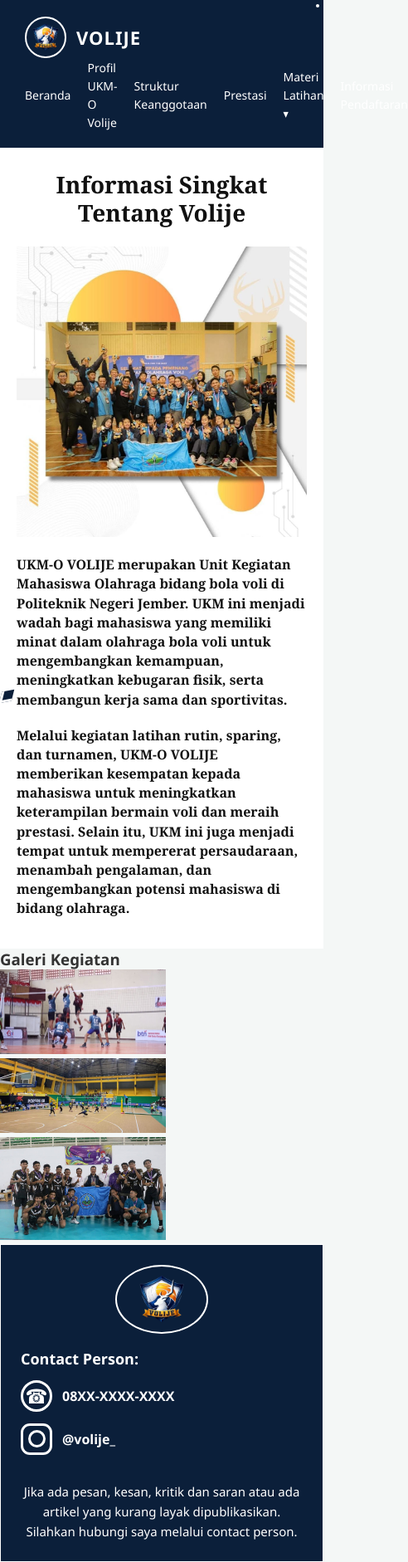
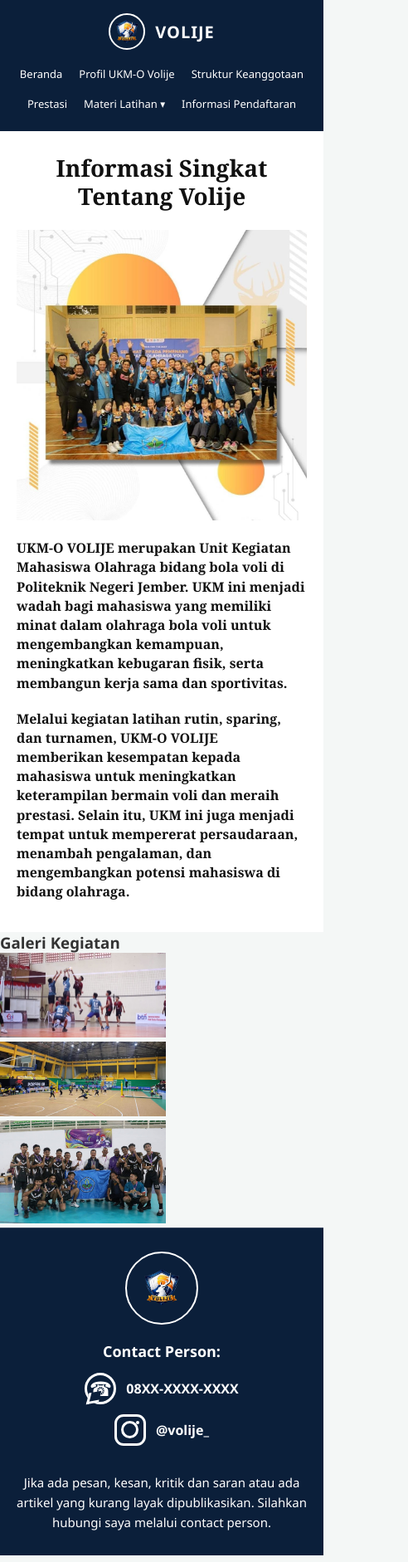
Before and after one commit to alzoraauliaa/projectvolije, a plain HTML site: page index.html in a window 390 px wide. Shown: the whole page at 83% size, 492 px wide, since content can reach past the window. Drawn offline with Linux system fonts and the light colour scheme.

Commit message:
menambahkan responsive dan memperbaiki footer dan header oleh ZORA

```diff
--- a/index.html
+++ b/index.html
@@ -1,5 +1,6 @@
 <!doctype html>
 <html lang="id">
+    <meta name="viewport" content="width=device-width, initial-scale=1.0">
     <head>
         <meta charset="UTF-8" />
         <!-- Mengatur karakter encoding ke UTF-8 (mendukung teks universal) -->
--- a/style.css
+++ b/style.css
@@ -15,15 +15,11 @@ body {
 header {
     background-color: #0b1f3a; /* Warna biru navy tua yang elegan */
     color: #ffffff;
-    padding: 20px 30px;
-}
-
-/* Mengatur tata letak logo/nama dan navigasi agar sejajar (Flexbox) */
-header {
+    padding: 16px clamp(20px, 4vw, 48px);
     display: flex;
     justify-content: space-between;
     align-items: center;
-    flex-wrap: wrap;
+    gap: 24px;
 }
 
 /* Wadah Logo dan Nama Organisasi */
@@ -31,6 +27,7 @@ header div:first-child {
     display: flex;
     align-items: center;
     gap: 12px; /* Jarak antara logo dan teks */
+    flex-shrink: 0;
 }
 
 header div:first-child span {
@@ -42,37 +39,46 @@ header div:first-child span {
 /* Mengatur ukuran, bentuk bulat, dan tata letak logo di header */
 header div:first-child img {
     width: 50px;
+    height: 50px;
+    flex: 0 0 50px;
     object-fit: cover;
     border-radius: 50%;
     border: 2px solid #ffffff;
 }
 
-/* Memastikan teks "VOLIJE" dan logo sejajar di tengah secara vertikal */
-header div:first-child {
-    display: flex;
-    align-items: center;
-    gap: 12px;
+header nav {
+    min-width: 0;
+    margin-left: auto;
 }
 
 /* Navigasi Menu */
 header nav ul {
     list-style: none;
     display: flex;
-    gap: 20px;
+    flex-wrap: wrap;
+    justify-content: flex-end;
     align-items: center;
+    gap: 4px;
 }
 
 header nav ul li a {
+    display: block;
     color: #ffffff;
+    padding: 9px 10px;
+    border-radius: 8px;
     text-decoration: none;
     font-size: 14px;
     font-weight: 500;
-    transition: color 0.3s ease;
+    white-space: nowrap;
+    transition:
+        color 0.3s ease,
+        background-color 0.3s ease;
 }
 
 /* Efek hover saat kursor diarahkan ke menu */
 header nav ul li a:hover {
     color: #4da6ff;
+    background-color: rgba(255, 255, 255, 0.08);
 }
 
 /* Menghilangkan garis <hr> bawaan jika sudah diatur dengan border/padding CSS */
@@ -96,7 +102,7 @@ header nav ul li .dropdown-content {
     min-width: 180px;
     box-shadow: 0px 8px 16px rgba(0, 0, 0, 0.2);
     z-index: 99;
-    border-radius: 4px;
+    border-radius: 8px;
     overflow: hidden;
 }
 
@@ -120,6 +126,54 @@ header nav ul li .dropdown-content a:hover {
 /* Menampilkan dropdown ketika kursor diarahkan ke elemen li.dropdown */
 header nav ul li.dropdown:hover .dropdown-content {
     display: block;
+}
+
+@media (max-width: 960px) {
+    header {
+        flex-direction: column;
+        gap: 14px;
+        padding: 18px 24px;
+    }
+
+    header nav {
+        width: 100%;
+        margin-left: 0;
+    }
+
+    header nav ul {
+        justify-content: center;
+    }
+}
+
+@media (max-width: 560px) {
+    header {
+        gap: 12px;
+        padding: 16px 14px;
+    }
+
+    header div:first-child img {
+        width: 44px;
+        height: 44px;
+        flex-basis: 44px;
+    }
+
+    header div:first-child span {
+        font-size: 20px;
+    }
+
+    header nav ul {
+        gap: 2px;
+    }
+
+    header nav ul li a {
+        padding: 8px 9px;
+        font-size: 13px;
+    }
+
+    header nav ul li .dropdown-content {
+        left: 50%;
+        transform: translateX(-50%);
+    }
 }
 
 /* --- INTRO BERANDA --- */
@@ -401,30 +455,36 @@ header nav ul li.dropdown:hover .dropdown-content {
 /* --- FOOTER --- */
 footer.site-footer {
     display: grid;
-    grid-template-columns: minmax(140px, 0.8fr) minmax(240px, 1fr) minmax(
-            300px,
-            1.2fr
+    grid-template-columns: minmax(120px, 0.7fr) minmax(220px, 1fr) minmax(
+            0,
+            1.4fr
         );
     align-items: center;
-    gap: 36px;
-    min-height: 240px;
-    padding: 32px 3%;
+    gap: clamp(20px, 4vw, 48px);
+    min-height: 220px;
+    padding: 36px 5%;
     background-color: #0b1f3a;
-    border: 1px solid #ffffff;
+    border-top: 1px solid rgba(255, 255, 255, 0.18);
     color: #ffffff;
 }
 
 .footer-logos {
     display: flex;
     align-items: center;
+    justify-content: flex-start;
 }
 
 .footer-logos img {
-    width: 112px;
-    height: 112 px;
+    display: block;
+    width: 104px;
+    height: 104px;
     object-fit: contain;
     border: 2px solid #ffffff;
     border-radius: 50%;
+}
+
+.footer-contact {
+    min-width: 0;
 }
 
 .footer-contact h2 {
@@ -436,8 +496,9 @@ footer.site-footer {
     display: flex;
     align-items: center;
     gap: 12px;
-    width: fit-content;
-    margin: 0 0 14px;
+    width: max-content;
+    max-width: 100%;
+    margin: 0 0 12px;
     color: #ffffff;
     font-size: 16px;
     font-weight: 600;
@@ -449,7 +510,7 @@ footer.site-footer {
 }
 
 .footer-icon {
-    position: auto;
+    position: relative;
     display: inline-flex;
     flex: 0 0 38px;
     width: 38px;
@@ -503,6 +564,7 @@ footer.site-footer {
 }
 
 .footer-note {
+    max-width: 52ch;
     margin: 0;
     font-size: 16px;
     line-height: 1.6;
@@ -510,29 +572,41 @@ footer.site-footer {
 
 @media (max-width: 900px) {
     footer.site-footer {
-        grid-template-columns: minmax(120px, 0.6fr) minmax(240px, 1fr);
+        grid-template-columns: minmax(96px, 0.55fr) minmax(0, 1fr);
         gap: 24px;
-        padding: 28px 3%;
+        padding: 32px 5%;
     }
 
     .footer-note {
         grid-column: 1 / -1;
+        max-width: 70ch;
     }
 }
 
 @media (max-width: 560px) {
     footer.site-footer {
         grid-template-columns: 1fr;
-        gap: 18px;
-        padding: 24px;
+        justify-items: center;
+        gap: 20px;
+        padding: 28px 20px;
     }
 
     .footer-logos {
         justify-content: center;
     }
 
+    .footer-logos img {
+        width: 88px;
+        height: 88px;
+    }
+
+    .footer-contact {
+        text-align: center;
+    }
+
     .footer-note {
         grid-column: auto;
+        max-width: 42ch;
         font-size: 15px;
         text-align: center;
     }
@@ -543,6 +617,8 @@ footer.site-footer {
 
     .footer-contact-link {
         font-size: 16px;
+        margin-right: auto;
+        margin-left: auto;
     }
 }
 
```
Also changed, not shown: pendaftaran.html (+1 -0 lines), prestasi.html (+1 -0 lines), profil.html (+1 -0 lines), struktur.html (+1 -0 lines), teknik-fisik.html (+1 -0 lines), teknik-voli.html (+1 -0 lines).
